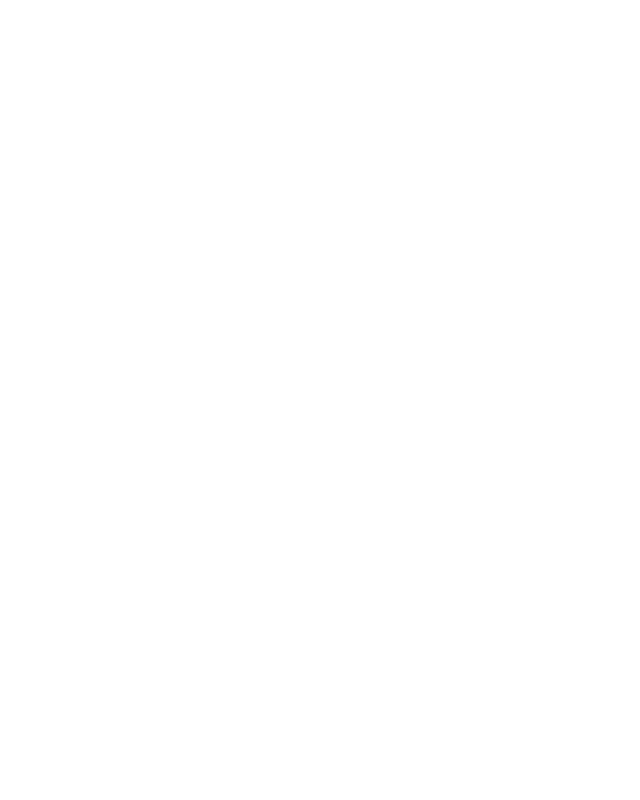
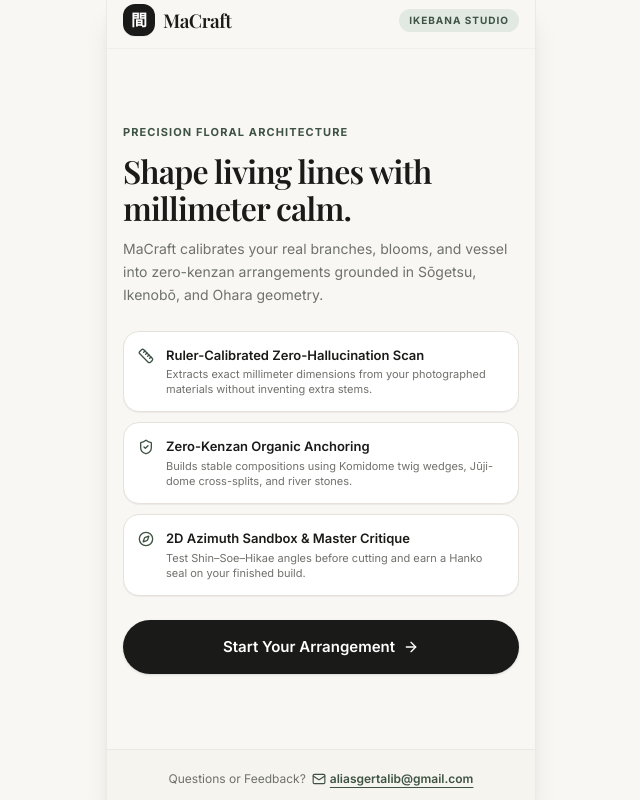
Before and after one commit to AliAsgerTalib-AI/ikebana-ai-studio, a Next.js app: page / in a window 1280 px wide. Before the commit this address had no page. Shown: the whole page, without its empty margins (319-959 px from the left). Built offline with nearby package versions, Linux system fonts and the light colour scheme; a web font is replaced by a local one.

Commit message:
Apply MaCraft branding and clickable feedback email footer on home screen

```diff
--- a/app/page.tsx
+++ b/app/page.tsx
@@ -1,5 +1,104 @@
-import { redirect } from 'next/navigation';
+'use client';
 
-export default function Home() {
-  redirect('/inventory');
+import React from 'react';
+import { useRouter } from 'next/navigation';
+import { ArrowRight, Compass, Ruler, ShieldCheck, Mail } from 'lucide-react';
+
+export default function HomePage() {
+  const router = useRouter();
+
+  return (
+    <div className="bg-surface-base text-text-primary antialiased min-h-screen flex flex-col justify-between font-body-regular selection:bg-primary-fixed max-w-[430px] mx-auto w-full relative shadow-xl border-x border-border-hairline/60">
+      {/* Top Brand Header */}
+      <header className="pt-safe px-margin pt-6 pb-3 flex items-center justify-between border-b border-border-hairline/40">
+        <div className="flex items-center gap-2">
+          <span className="w-8 h-8 rounded-xl bg-primary text-on-primary font-serif text-[16px] font-bold flex items-center justify-center shadow-2xs">
+            間
+          </span>
+          <span className="font-serif text-[19px] font-semibold tracking-tight text-text-primary">
+            MaCraft
+          </span>
+        </div>
+        <span className="font-label-micro text-[10px] font-bold uppercase tracking-widest text-accent-moss bg-primary-fixed/80 px-2.5 py-1 rounded-full">
+          Ikebana Studio
+        </span>
+      </header>
+
+      {/* Main Hero & Feature Pillars */}
+      <main className="flex-1 flex flex-col justify-center px-margin py-8 gap-6">
+        <div className="flex flex-col gap-3">
+          <p className="font-label-micro text-[11px] font-bold uppercase tracking-widest text-accent-moss">
+            Precision Floral Architecture
+          </p>
+          <h1 className="font-serif text-[32px] font-semibold leading-[1.15] tracking-tight text-text-primary">
+            Shape living lines with millimeter calm.
+          </h1>
+          <p className="font-body-small text-[14px] text-text-muted leading-relaxed">
+            MaCraft calibrates your real branches, blooms, and vessel into zero-kenzan arrangements grounded in Sōgetsu, Ikenobō, and Ohara geometry.
+          </p>
+        </div>
+
+        <div className="flex flex-col gap-2.5">
+          <div className="rounded-2xl bg-surface-card border border-border-hairline p-3.5 flex items-start gap-3 shadow-2xs">
+            <Ruler className="w-4 h-4 text-accent-moss shrink-0 mt-0.5" />
+            <div>
+              <h2 className="font-body-small text-[13px] font-semibold text-text-primary">
+                Ruler-Calibrated Zero-Hallucination Scan
+              </h2>
+              <p className="font-label-micro text-[11px] text-text-muted mt-0.5 leading-snug">
+                Extracts exact millimeter dimensions from your photographed materials without inventing extra stems.
+              </p>
+            </div>
+          </div>
+
+          <div className="rounded-2xl bg-surface-card border border-border-hairline p-3.5 flex items-start gap-3 shadow-2xs">
+            <ShieldCheck className="w-4 h-4 text-accent-moss shrink-0 mt-0.5" />
+            <div>
+              <h2 className="font-body-small text-[13px] font-semibold text-text-primary">
+                Zero-Kenzan Organic Anchoring
+              </h2>
+              <p className="font-label-micro text-[11px] text-text-muted mt-0.5 leading-snug">
+                Builds stable compositions using Komidome twig wedges, Jūji-dome cross-splits, and river stones.
+              </p>
+            </div>
+          </div>
+
+          <div className="rounded-2xl bg-surface-card border border-border-hairline p-3.5 flex items-start gap-3 shadow-2xs">
+            <Compass className="w-4 h-4 text-accent-moss shrink-0 mt-0.5" />
+            <div>
+              <h2 className="font-body-small text-[13px] font-semibold text-text-primary">
+                2D Azimuth Sandbox &amp; Master Critique
+              </h2>
+              <p className="font-label-micro text-[11px] text-text-muted mt-0.5 leading-snug">
+                Test Shin–Soe–Hikae angles before cutting and earn a Hanko seal on your finished build.
+              </p>
+            </div>
+          </div>
+        </div>
+
+        <button
+          type="button"
+          onClick={() => router.push('/inventory')}
+          className="w-full h-[54px] rounded-full bg-primary hover:bg-accent-moss text-on-primary font-body-small text-[15px] font-semibold shadow-sm flex items-center justify-center gap-2 active:scale-98 transition-all cursor-pointer"
+        >
+          <span>Start Your Arrangement</span>
+          <ArrowRight className="w-4 h-4" />
+        </button>
+      </main>
+
+      {/* Bottom Contact Footer */}
+      <footer className="px-margin py-5 pb-safe border-t border-border-hairline/60 bg-surface-container-low/50 text-center">
+        <p className="font-body-small text-[12px] text-text-muted flex items-center justify-center gap-1.5 flex-wrap">
+          <span>Questions or Feedback?</span>
+          <a
+            href="mailto:aliasgertalib@gmail.com?subject=MaCraft%20Feedback"
+            className="font-semibold text-accent-moss hover:text-primary underline underline-offset-4 inline-flex items-center gap-1 transition-colors"
+          >
+            <Mail className="w-3.5 h-3.5" />
+            <span>aliasgertalib@gmail.com</span>
+          </a>
+        </p>
+      </footer>
+    </div>
+  );
 }
```
